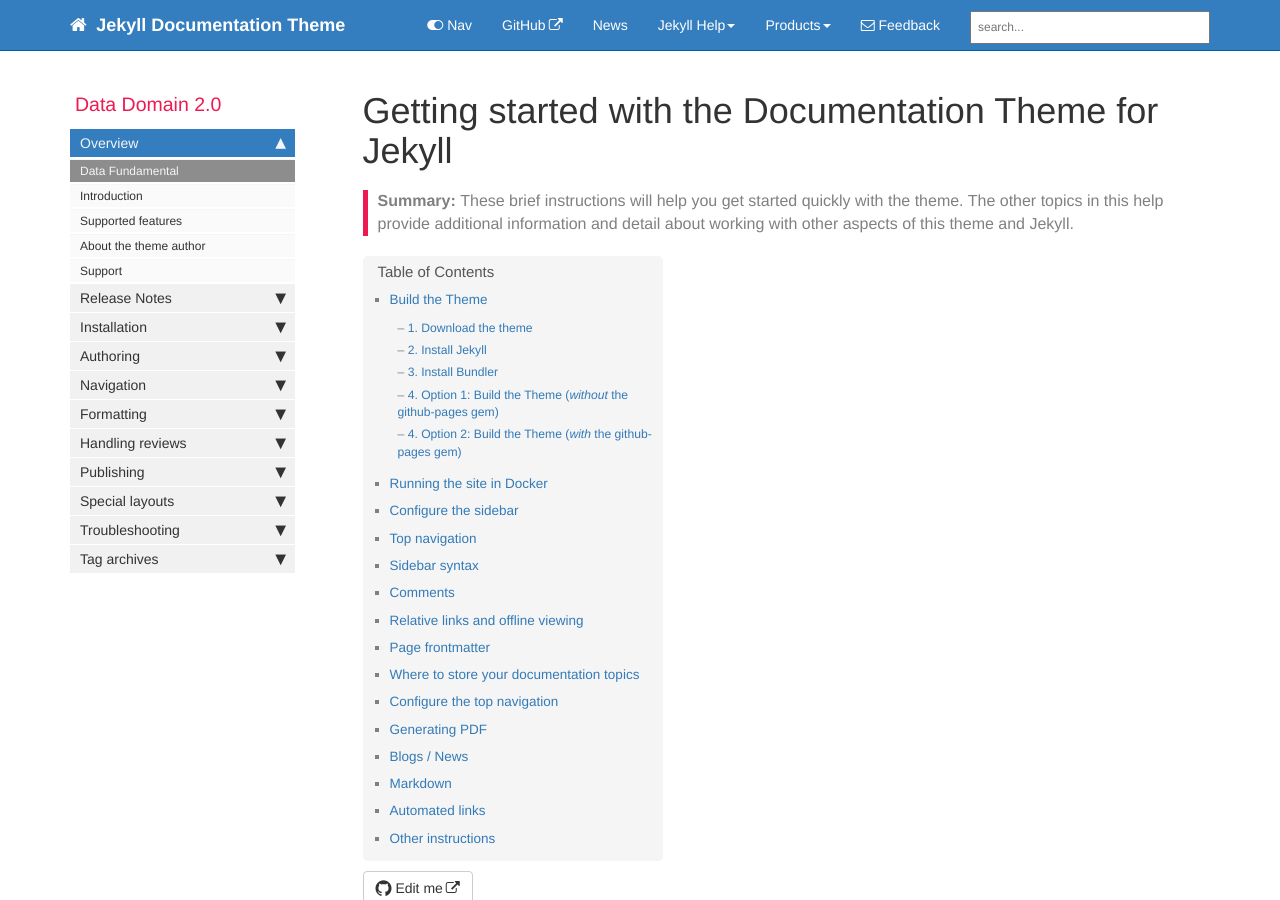
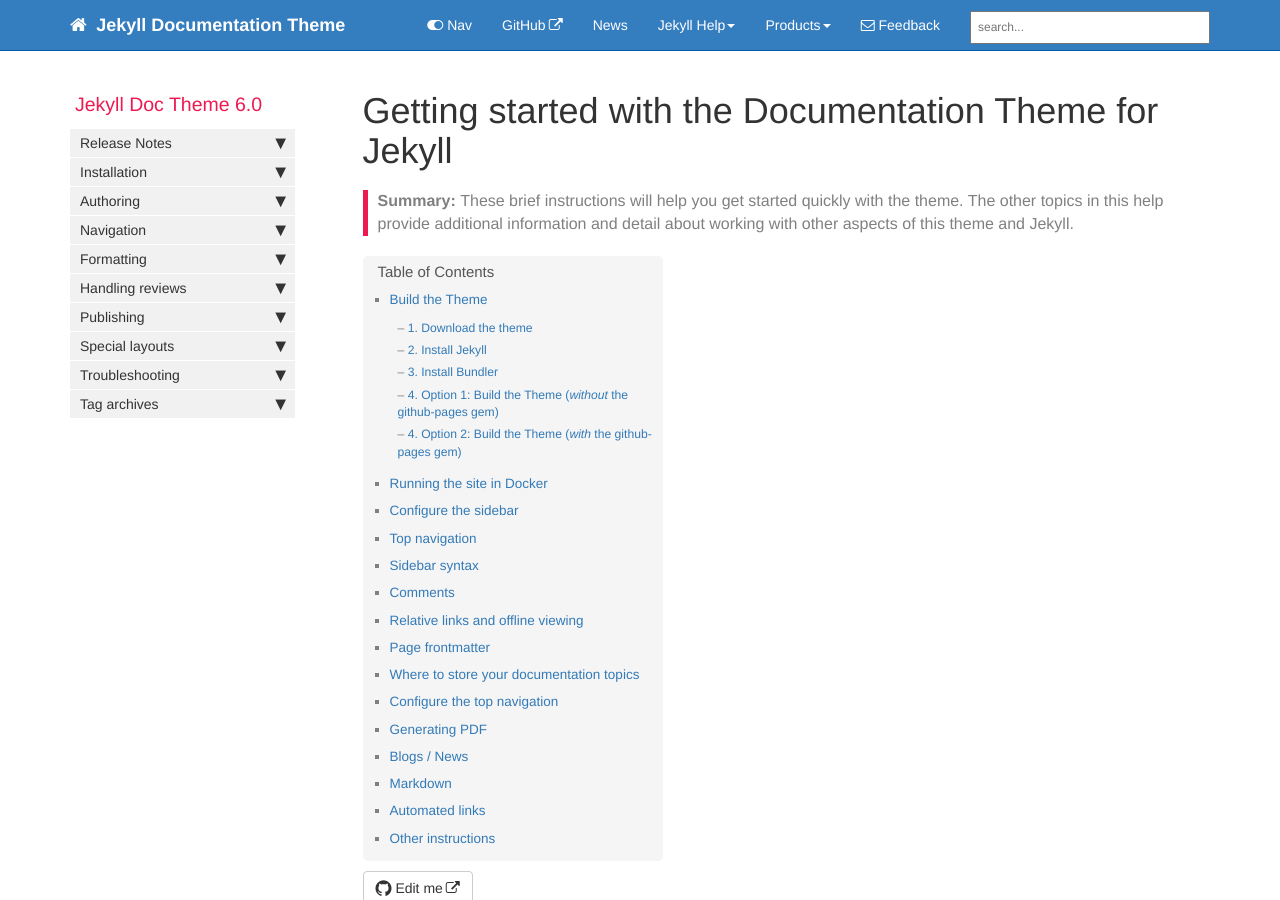
Before and after one commit to hnphien/home, a Jekyll site: the page built from index.md, in a window 1280 px wide and 900 px high. Built offline with Jekyll 4.4.1, drawn with Linux system fonts in a browser that asks for light colours; comment, search, counter and statistics services are not loaded.

Commit message:
no message

```diff
--- a/_data/sidebars/mydoc_sidebar.yml
+++ b/_data/sidebars/mydoc_sidebar.yml
@@ -2,8 +2,8 @@
 
 entries:
 - title: sidebar
-  product: Data Domain
-  version: 2.0
+  product: Jekyll Doc Theme
+  version: 6.0
   folders:
 
   - title:
@@ -18,31 +18,6 @@ entries:
       url: /tocpage.html
       output: pdf
       type: frontmatter
-
-  - title: Overview
-    output: web, pdf
-    folderitems:
-
-    - title: Data Fundamental
-      url: /index.html
-      output: web, pdf
-      type: homepage
-
-    - title: Introduction
-      url: /mydoc_introduction.html
-      output: web, pdf
-
-    - title: Supported features
-      url: /mydoc_supported_features.html
-      output: web, pdf
-
-    - title: About the theme author
-      url: /mydoc_about.html
-      output: web, pdf
-
-    - title: Support
-      url: /mydoc_support.html
-      output: web, pdf
 
   - title: Release Notes
     output: web, pdf
```
